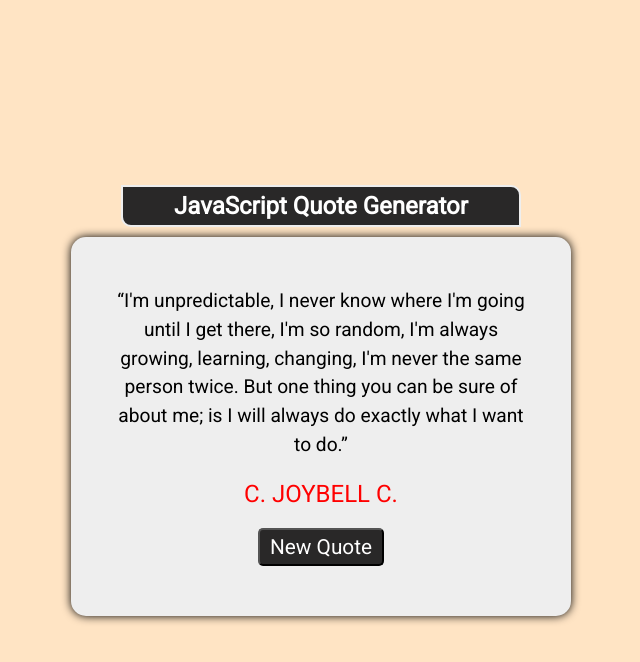
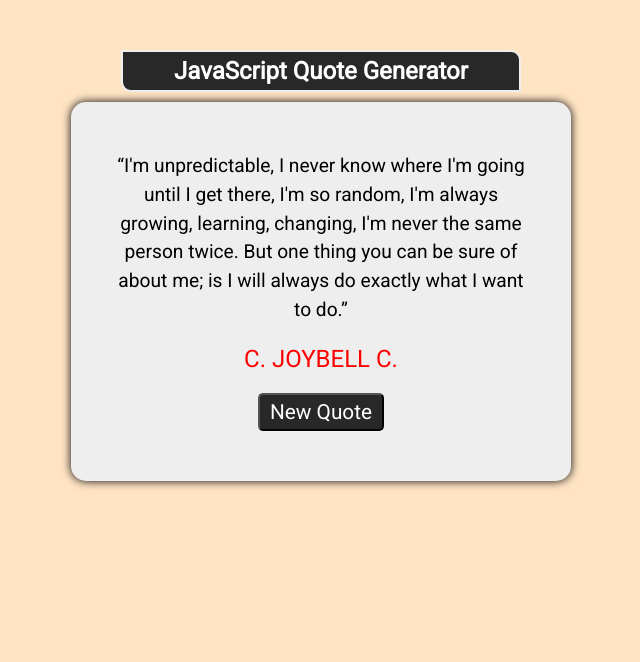
Before and after one commit to chiomavera/ThoughtStream, a plain HTML site: page index.html in a window 1280 px wide. Shown: the whole page, without its empty margins (319-959 px from the left). Drawn offline with Linux system fonts and the light colour scheme.

Commit message:
body height removed
 margin changed for .heading

```diff
--- a/styles.css
+++ b/styles.css
@@ -9,7 +9,7 @@ body{
     display: flex;
     justify-content: center;
     align-items: center;
-    min-height: 100vh;
+    /* min-height: 100vh; */
     text-align: center;
     background-color: bisque;
 }
@@ -23,7 +23,7 @@ body{
     background-color: rgb(41, 40, 40);
     color: #fff;
     width: 80%;
-    margin: 10px auto;
+    margin: 50px  auto 10px;
     padding: 5px;
     border: 2px solid #eee;
     border-radius: 0 10px;
```
